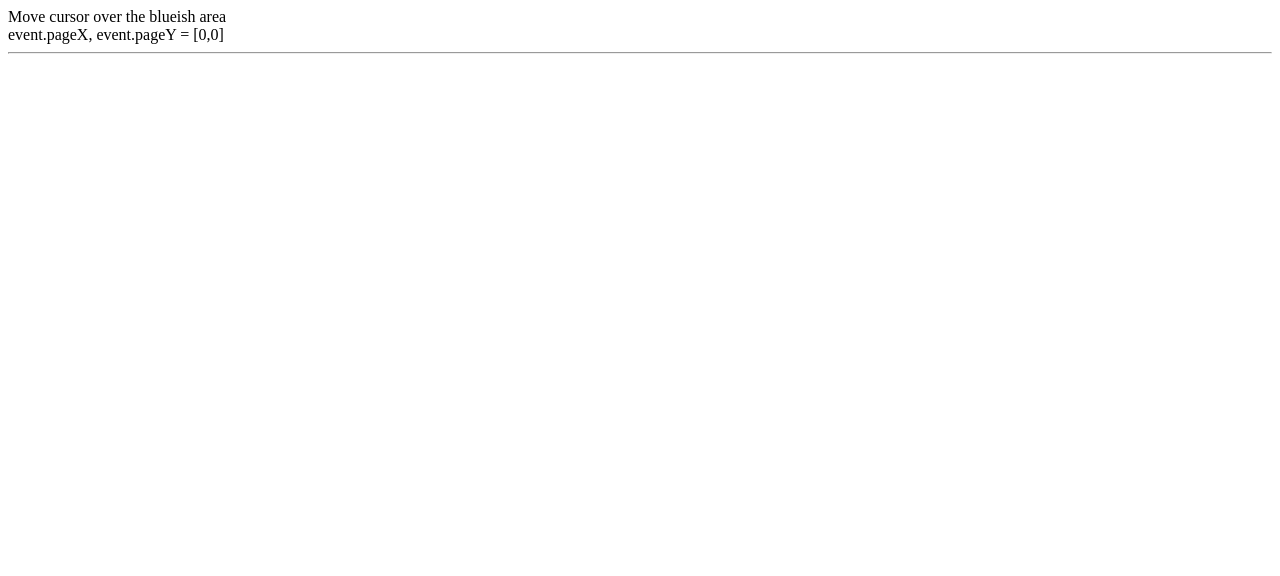
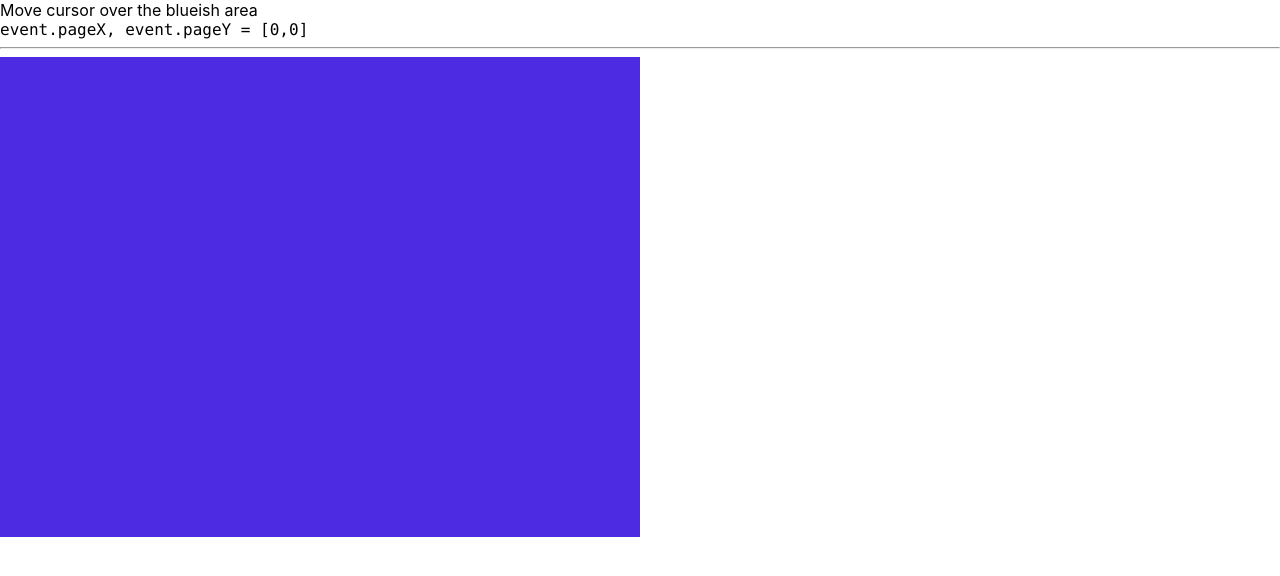
Before and after one commit to ramon-cortes/pagexy, a plain HTML site: page index.html in a window 1280 px wide. Drawn offline with Linux system fonts and the light colour scheme; the site is published under a folder, as on GitHub Pages, so addresses that start at the root find nothing.

Commit message:
Add files via upload

```diff
--- a/index.html
+++ b/index.html
@@ -7,10 +7,11 @@
     <meta name="theme-color" content="#000000"/>
     <meta name="description" content="Web site created using create-react-app"/>
     <link rel="apple-touch-icon" href="/logo192.png"/>
-    <link rel="manifest" href="/manifest.json"/>
+    <!--      Agregar el punto ↓ -->
+    <link rel="manifest" href="./manifest.json"/>
     <title>React App</title>
     <script defer="defer" src="./static/js/main.489beb48.js"></script>
-    <link href="/static/css/main.fd757147.css" rel="stylesheet">
+    <link href="./static/css/main.fd757147.css" rel="stylesheet">
   </head>
   <body>
     <noscript>You need to enable JavaScript to run this app.</noscript>
```
